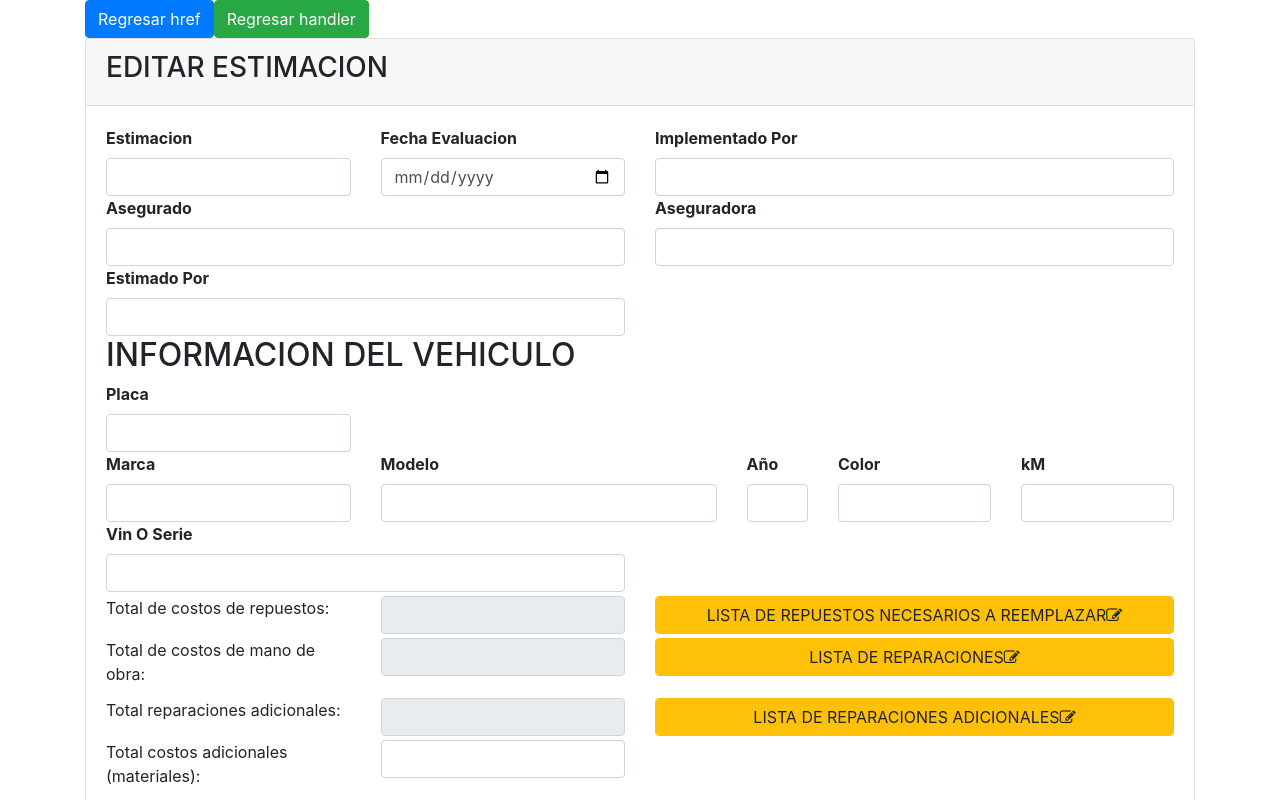
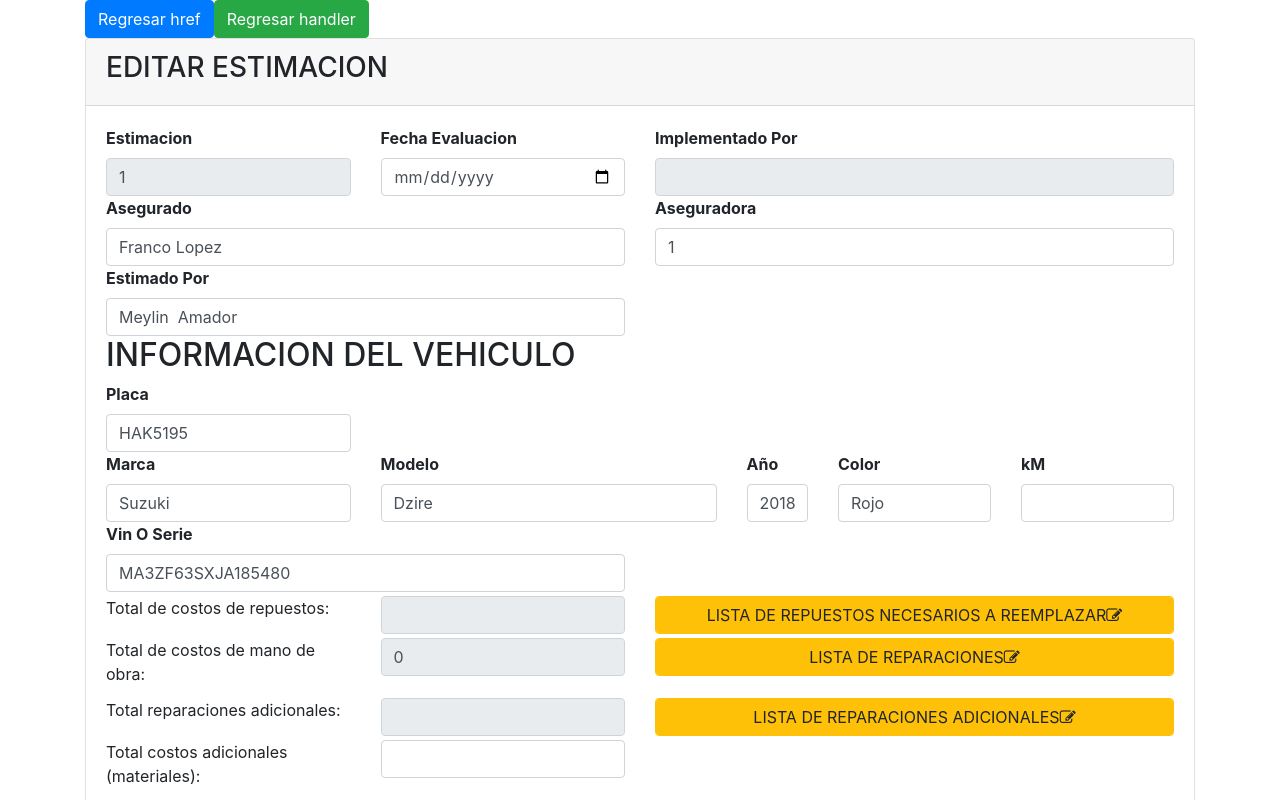
Before and after one commit to e972136/ceutec_Desarrollo_Aplicaciones_Web_I_backend_examen_2, a React (Vite) app in the folder frontend/: page /estimaciones/editar/1 in a window 1280 px wide. Shown: the top 800 px of the page. Built offline with nearby package versions, Linux system fonts and the light colour scheme; no server answers.

Commit message:
Consulta estimacion

```diff
--- a/frontend/src/components/EstimacionesEditar.jsx
+++ b/frontend/src/components/EstimacionesEditar.jsx
@@ -1,16 +1,47 @@
 //rafc para crear nuevo
-import { useEffect, useState } from "react"
+import { useEffect, useState } from "react";
 import axios from "axios";
-import { useNavigate } from "react-router-dom";
+import { useNavigate, useParams } from "react-router-dom";
 
 export const EstimacionesEditar = () => {
-
   const navigate = useNavigate();
 
-  const regresarHandler = ()=>{
-    navigate('/estimaciones/crear');
-  }
+  const regresarHandler = () => {
+    navigate("/estimaciones");
+  };
 
+  const { id } = useParams();
+
+  const [dataForm, setDataForm] = useState({
+
+      id: "1",
+      asegurado: "Franco Lopez",
+      estimado_por: "Meylin  Amador",
+      fecha_evaluacion: "2024-01-01T06:00:00.000Z",
+      aseguradora_id: 1,
+      placa: "HAK5195",
+      marca: "Suzuki",
+      modelo: "Dzire",
+      color: "Rojo",
+      anio_vehiculo: "2018",
+      vin_o_serie: "MA3ZF63SXJA185480",
+      obs: "x",
+      km:"",
+      implementado_por:"",
+      total_Reparaciones:0.0
+});
+
+  const getDatos = async () => {
+    const url = `http://localhost:9090/api/estimacion/${id}`;
+    const response = await axios.get(url);
+    const datos = (await response).data;
+    console.log(datos);
+    setDataForm(datos);
+  };
+
+  useEffect(() => {
+    getDatos();
+  },[]);
 
   return (
     <>
@@ -18,7 +49,11 @@ export const EstimacionesEditar = () => {
         <a href="/estimaciones" className="btn btn-primary">
           Regresar href
         </a>
-        <button onClick={regresarHandler}  className="btn btn-success" type="button" >
+        <button
+          onClick={regresarHandler}
+          className="btn btn-success"
+          type="button"
+        >
           Regresar handler
         </button>
 
@@ -31,68 +66,74 @@ export const EstimacionesEditar = () => {
               <div className="card-body">
                 <form method="POST" className="row">
                   <div className="col-3">
-                    <label for="estimacion">
+                    <label htmlFor="estimacion">
                       <b>Estimacion</b>
                     </label>
                     <input
                       type="text"
                       className="form-control"
                       id="estimacion"
-                      readonly
+                      value={dataForm.id}
+                      readOnly
                     />
                   </div>
 
                   <div className="col-3">
-                    <label for="fechaEvaluacion">
+                    <label htmlFor="fechaEvaluacion">
                       <b>Fecha Evaluacion</b>
                     </label>
                     <input
                       type="date"
                       className="form-control"
                       id="fechaEvaluacion"
+                      value={dataForm.fecha_evaluacion}
                     />
                   </div>
                   <div className="col-6">
-                    <label for="implementadoPor">
+                    <label htmlFor="implementadoPor">
                       <b>Implementado Por</b>
                     </label>
                     <input
                       type="text"
                       className="form-control"
                       id="implementadoPor"
-                      readonly
+                      value={dataForm.implementado_por}
+                      readOnly
                     />
                   </div>
                   <div className="col-6">
-                    <label for="asegurado">
+                    <label htmlFor="asegurado">
                       <b>Asegurado</b>
                     </label>
                     <input
                       type="text"
                       className="form-control"
                       id="asegurado"
-                      autocomplete="on"
+                      autoComplete="on"
+                      value={dataForm.asegurado}
                     />
                   </div>
                   <div className="col-6">
-                    <label for="aseguradora">
+                    <label htmlFor="aseguradora">
                       <b>Aseguradora</b>
                     </label>
                     <input
                       type="text"
                       className="form-control"
                       id="aseguradora"
-                      autocomplete="on"
+                      autoComplete="on"
+                      value={dataForm.aseguradora_id}
                     />
                   </div>
                   <div className="col-6">
-                    <label for="estimadoPor">
+                    <label htmlFor="estimadoPor">
                       <b>Estimado Por</b>
                     </label>
                     <input
                       type="text"
                       className="form-control"
                       id="estimadoPor"
+                      value={dataForm.estimado_por}
                     />
                   </div>
                   <div className="col-12">
@@ -100,72 +141,79 @@ export const EstimacionesEditar = () => {
                   </div>
 
                   <div className="col-3">
-                    <label for="placa">
+                    <label htmlFor="placa">
                       <b>Placa</b>
                     </label>
-                    <input type="text" className="form-control" id="placa" />
+                    <input
+                      type="text"
+                      className="form-control"
+                      id="placa"
+                    value={dataForm.placa}/>
                   </div>
 
                   <div className="col-8"></div>
 
                   <div className="col-3">
-                    <label for="marca">
+                    <label htmlFor="marca">
                       <b>Marca</b>
                     </label>
-                    <input type="text" className="form-control" id="marca" />
+                    <input type="text" className="form-control" id="marca" value={dataForm.marca}/>
                   </div>
 
                   <div className="col-4">
-                    <label for="modelo">
+                    <label htmlFor="modelo">
                       <b>Modelo</b>
                     </label>
-                    <input type="text" className="form-control" id="modelo" />
+                    <input type="text" className="form-control" id="modelo" value={dataForm.modelo}/>
                   </div>
 
                   <div className="col-1">
-                    <label for="anioVehiculo">
+                    <label htmlFor="anioVehiculo">
                       <b>Año</b>
                     </label>
                     <input
                       type="text"
                       className="form-control"
                       id="anioVehiculo"
+                      value={dataForm.anio_vehiculo}
                     />
                   </div>
 
                   <div className="col-2">
-                    <label for="colorVehiculo">
+                    <label htmlFor="colorVehiculo">
                       <b>Color</b>
                     </label>
                     <input
                       type="text"
                       className="form-control"
                       id="colorVehiculo"
+                      value={dataForm.color}
                     />
                   </div>
 
                   <div className="col-2">
-                    <label for="kM">
+                    <label htmlFor="kM">
                       <b>kM</b>
                     </label>
-                    <input type="text" className="form-control" id="kM" />
+                    <input type="text" className="form-control" id="kM" value={dataForm.km}/>
                   </div>
 
                   <div className="col-6">
-                    <label for="vinOSerie">
+                    <label htmlFor="vinOSerie">
                       <b>Vin O Serie</b>
                     </label>
                     <input
                       type="text"
                       className="form-control"
                       id="vinOSerie"
+                      value={dataForm.vin_o_serie}
                     />
                   </div>
 
                   <div className="col-6"></div>
 
                   <div className="col-3 mt-1">
-                    <label for="totalRepuestos">
+                    <label htmlFor="totalRepuestos">
                       Total de costos de repuestos:{" "}
                     </label>
                   </div>
@@ -175,6 +223,7 @@ export const EstimacionesEditar = () => {
                       className="form-control"
                       id="totalRepuestos"
                       disabled
+
                     />
                   </div>
                   <div className="col-6  mt-1">
@@ -191,7 +240,7 @@ export const EstimacionesEditar = () => {
                   </div>
 
                   <div className="col-3  mt-1">
-                    <label for="totalReparaciones">
+                    <label htmlFor="totalReparaciones">
                       Total de costos de mano de obra:{" "}
                     </label>
                   </div>
@@ -200,6 +249,7 @@ export const EstimacionesEditar = () => {
                       type="text"
                       className="form-control"
                       id="totalReparaciones"
+                      value={dataForm.total_Reparaciones}
                       disabled
                     />
                   </div>
@@ -214,7 +264,7 @@ export const EstimacionesEditar = () => {
                   </div>
 
                   <div className="col-3  mt-1">
-                    <label for="totalReparacionesAdicionales">
+                    <label htmlFor="totalReparacionesAdicionales">
                       Total reparaciones adicionales:{" "}
                     </label>
                   </div>
@@ -237,7 +287,7 @@ export const EstimacionesEditar = () => {
                   </div>
 
                   <div className="col-3  mt-1">
-                    <label for="totalCostosAdicionalesMateriales">
+                    <label htmlFor="totalCostosAdicionalesMateriales">
                       Total costos adicionales (materiales):{" "}
                     </label>
                   </div>
@@ -255,7 +305,7 @@ export const EstimacionesEditar = () => {
                   </div>
 
                   <div className="col-3  mt-1">
-                    <label for="totalCostosManoObra">
+                    <label htmlFor="totalCostosManoObra">
                       Total Costos Mano de Obra:{" "}
                     </label>
                   </div>
@@ -269,7 +319,7 @@ export const EstimacionesEditar = () => {
                   </div>
 
                   <div className="col-3 mt-1">
-                    <label for="CostoManoDeObraGerente">
+                    <label htmlFor="CostoManoDeObraGerente">
                       Costo mano de obra gerente:{" "}
                     </label>
                   </div>
@@ -283,7 +333,7 @@ export const EstimacionesEditar = () => {
                   </div>
 
                   <div className="col-3 mt-1">
-                    <label for="totalRepuestosT">Total Repuestos: </label>
+                    <label htmlFor="totalRepuestosT">Total Repuestos: </label>
                   </div>
                   <div className="col-3 mt-1">
                     <input
@@ -297,7 +347,7 @@ export const EstimacionesEditar = () => {
                   <div className="col-6 mt-1"></div>
 
                   <div className="col-3 mt-1">
-                    <label for="totalCostosManoObraT">
+                    <label htmlFor="totalCostosManoObraT">
                       Total Costos Mano de Obra:{" "}
                     </label>
                   </div>
@@ -311,7 +361,7 @@ export const EstimacionesEditar = () => {
                   </div>
 
                   <div className="col-3  mt-1">
-                    <label for="costoMaterialesGerente">
+                    <label htmlFor="costoMaterialesGerente">
                       Costo MaterialesG:{" "}
                     </label>
                   </div>
--- a/frontend/src/components/EstimacionesListado.jsx
+++ b/frontend/src/components/EstimacionesListado.jsx
@@ -58,6 +58,7 @@ export const EstimacionesListado = () => {
 
       <button onClick={crearEstimacionHandler}  className="btn btn-success" type="button" >
         Agregar Estimacion handler
+        <i className="fa fa-plus-square" aria-hidden="true"></i>
         </button>
 
       <table className="table table-dark table-striped">
```
Also changed, not shown: 1 other file (tests, documents, lock files or other folders).
